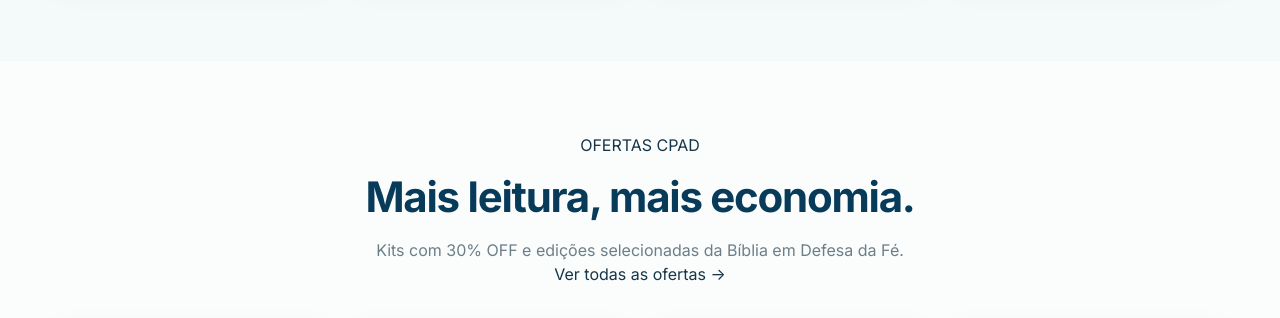
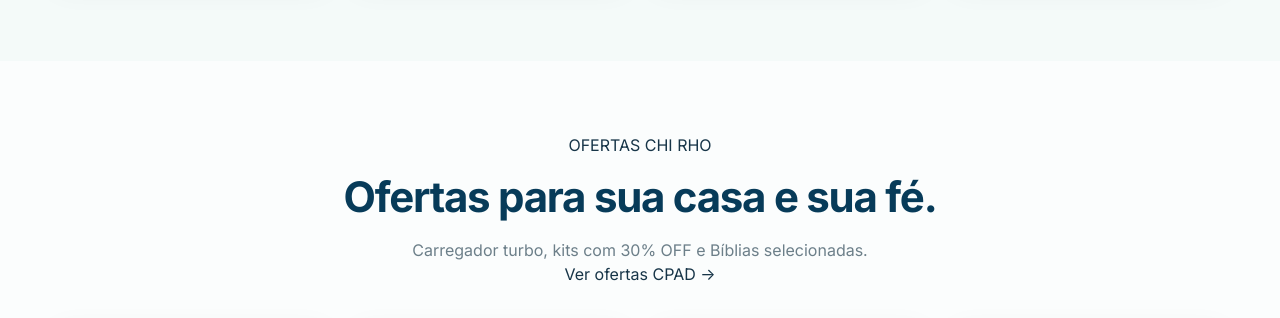
Before and after one commit to xpdistribuidoraoficial-jpg/chi-rho-ecommerce, a website with bundled scripts: page index.html in a window 1280 px wide. Shown: the part 8120-8438 px from the top of the page. Built offline with nearby package versions, Linux system fonts and the light colour scheme; some packages are replaced by stand-ins of ours; no server answers; the database is empty; files whose address does not match are found by name.

Commit message:
feat(offers): put the KAPBOM charger first in home offers

```diff
--- a/index.html
+++ b/index.html
@@ -271,9 +271,9 @@
 
     <section class="section deals-section" id="ofertas">
       <div class="container">
-        <div class="section-heading"><div><span>OFERTAS CPAD</span><h2>Mais leitura, mais economia.</h2>
-          <p>Kits com 30% OFF e edições selecionadas da Bíblia em Defesa da Fé.</p></div>
-          <a href="catalogo-cpad.html?categoria=cpad-ofertas#catalogo">Ver todas as ofertas →</a></div>
+        <div class="section-heading"><div><span>OFERTAS CHI RHO</span><h2>Ofertas para sua casa e sua fé.</h2>
+          <p>Carregador turbo, kits com 30% OFF e Bíblias selecionadas.</p></div>
+          <a href="catalogo-cpad.html?categoria=cpad-ofertas#catalogo">Ver ofertas CPAD →</a></div>
         <div class="catalog-product-grid" id="cpad-offer-products" aria-live="polite"></div>
         <p class="cpad-note" data-cpad-status>Desconto dos kits calculado sobre a soma dos preços cheios dos componentes. Frete à parte.</p>
       </div>
```
